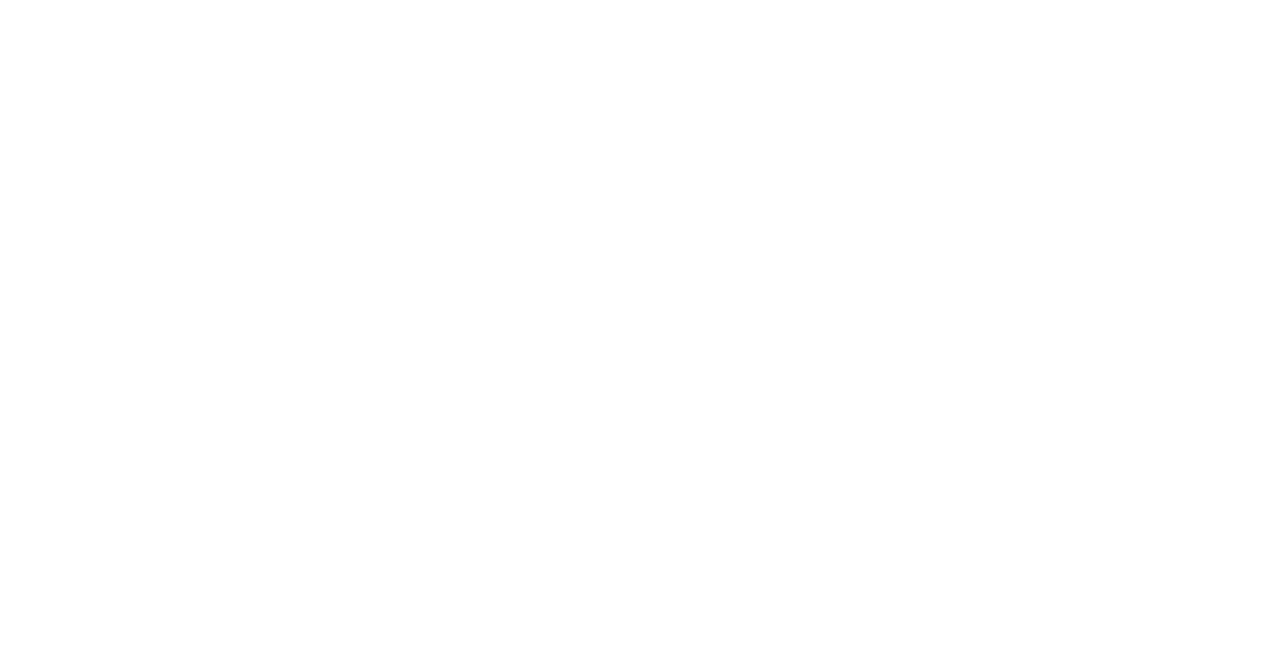
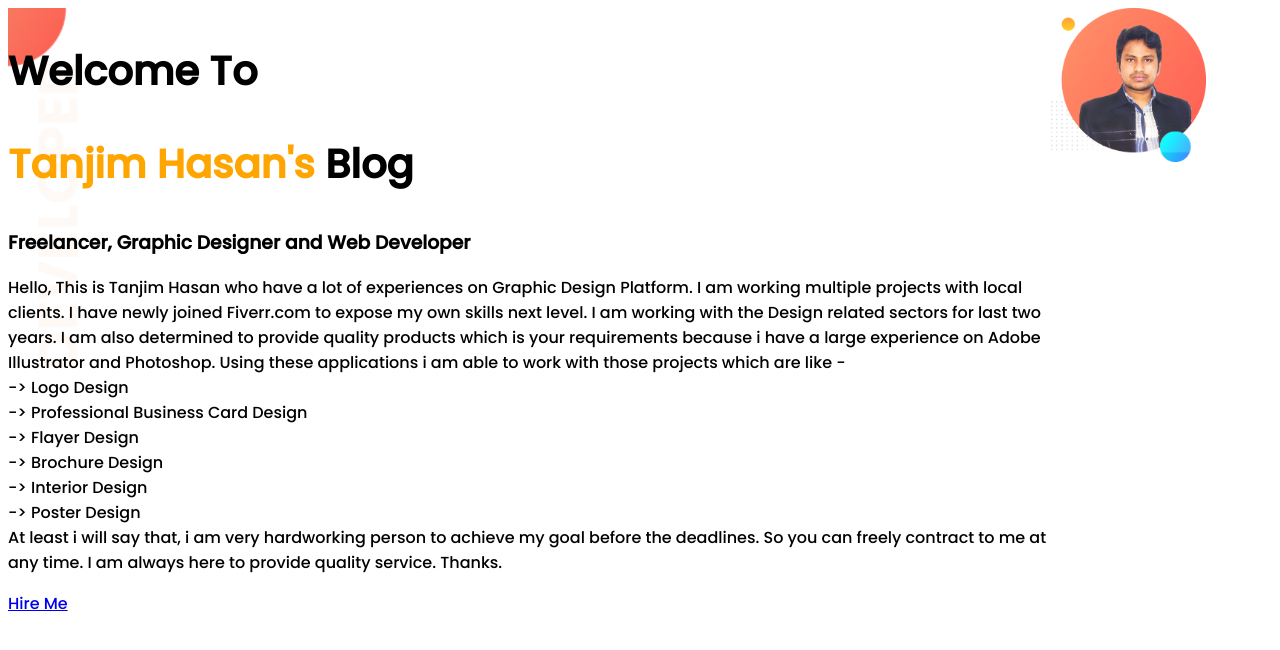
Before and after one commit to Tusharbd5/portfolio-website, a plain HTML site: page index.html in a window 1280 px wide. Drawn offline with Linux system fonts and the light colour scheme.

Commit message:
Some part

```diff
--- a/index.html
+++ b/index.html
@@ -1,10 +1,47 @@
 <!DOCTYPE html>
 <html lang="en">
+
 <head>
     <title>Personal Portfolio Site</title>
     <link rel="stylesheet" href="style.css">
+
+    <link rel="preconnect" href="https://fonts.googleapis.com">
+    <link rel="preconnect" href="https://fonts.gstatic.com" crossorigin>
+    <link href="https://fonts.googleapis.com/css2?family=Poppins:wght@500&display=swap" rel="stylesheet">
 </head>
+
 <body>
+    <section>
+        <div class="half-width">
+            <h1>Welcome To</h1>
+            <h1><span class="name">Tanjim Hasan's</span> Blog</h1>
+            <h3>Freelancer, Graphic Designer and Web Developer</h3>
+            <p>
+                Hello, This is Tanjim Hasan who have a lot of experiences on Graphic Design Platform. I am working
+                multiple projects with local clients. I have newly joined Fiverr.com to expose my own skills next level.
+                I am working with the Design related sectors for last two years. I am also determined to provide quality
+                products which is your requirements because i have a large experience on Adobe Illustrator and
+                Photoshop. Using these applications i am able to work with those projects which are like - <br>
+                -> Logo Design <br>
+                -> Professional Business Card Design <br>
+                -> Flayer Design <br>
+                -> Brochure Design <br>
+                -> Interior Design <br>
+                -> Poster Design <br>
+
+                At least i will say that, i am very hardworking person to achieve my goal before the deadlines. So you
+                can freely contract to me at any time. I am always here to provide quality service. Thanks.
+            </p>
+            <a target="blank" href="https://www.facebook.com/tanjimhasan.tushar">Hire Me</a>
+        </div>
+
+        <div class="half-width">
+            <img src="images/Tushar.png" alt="">
+        </div>
+
+    </section>
+
 
 </body>
+
 </html>
--- a/style.css
+++ b/style.css
@@ -0,0 +1,19 @@
+section
+{
+    font-family: 'Poppins', sans-serif;
+    display: flex;
+    background-image: url(images/top-banner.png);
+    background-repeat: no-repeat;
+
+h1
+{
+    font-size: 40px;
+}
+.name
+{
+    color: orange;
+}
+.half-width img
+{
+    width: 70%;
+}
```
